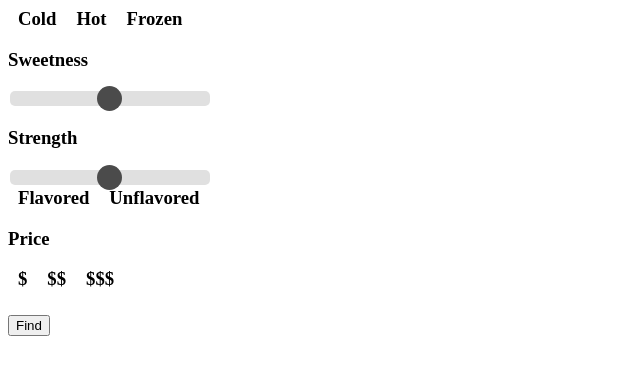
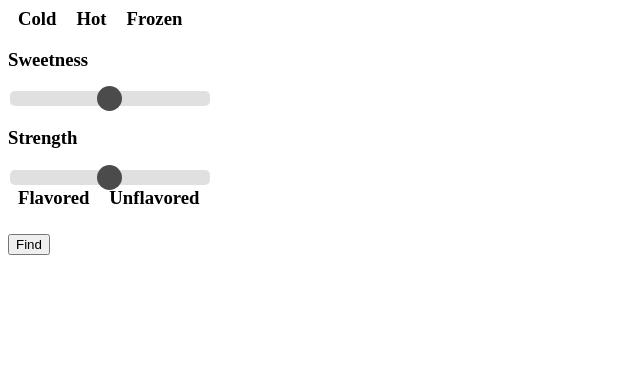
Before and after one commit to MarkBatson/hackathonapp, a plain HTML site: page index.html in a window 1280 px wide. Shown: the whole page, without its empty margins (0-640 px from the left). Drawn offline with Linux system fonts and the light colour scheme.

Commit message:
price deleted from html

```diff
--- a/index.html
+++ b/index.html
@@ -27,9 +27,6 @@
 
     <div><h3 id="flavored">Flavored</h3><h3 id="unflavored">Unflavored</h3></div>
 
-    <h3>Price</h3>
-    <div><h3 id="one">$</h3><h3 id="two">$$</h3><h3 id="three">$$$</h3></div>
-
     <button id="button">Find</button>
 
     <h1 class="coffee-type" id="frappe">Frappe</h1>
```
